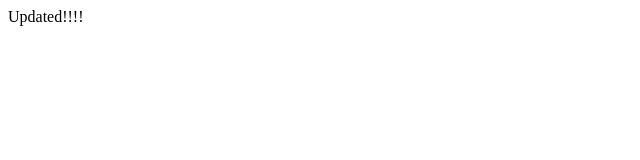
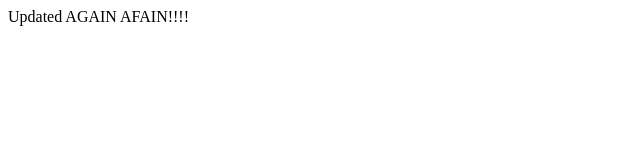
Before and after one commit to Graunephar/PiFun, a plain HTML site: page index.html in a window 1280 px wide. Shown: the whole page, without its empty margins (0-640 px from the left). Drawn offline with Linux system fonts and the light colour scheme.

Commit message:
Updated stuff again

```diff
--- a/index.html
+++ b/index.html
@@ -3,7 +3,7 @@
   <title>Hi pi</title>
 </head>
 <body>
-  <p>Updated!!!!</p>
+  <p>Updated AGAIN AFAIN!!!!</p>
 </body>
 
 </html>
```
